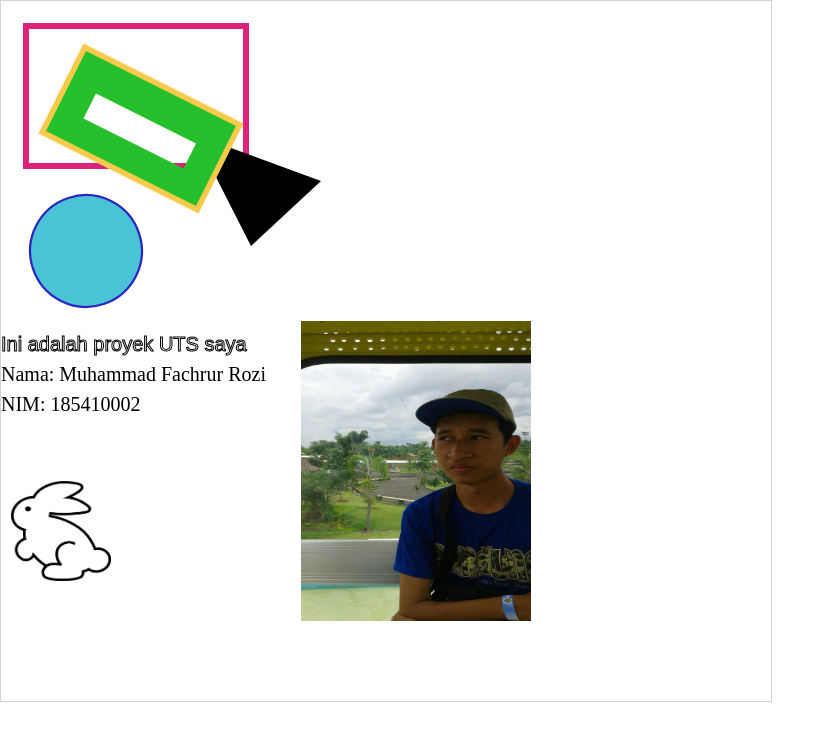
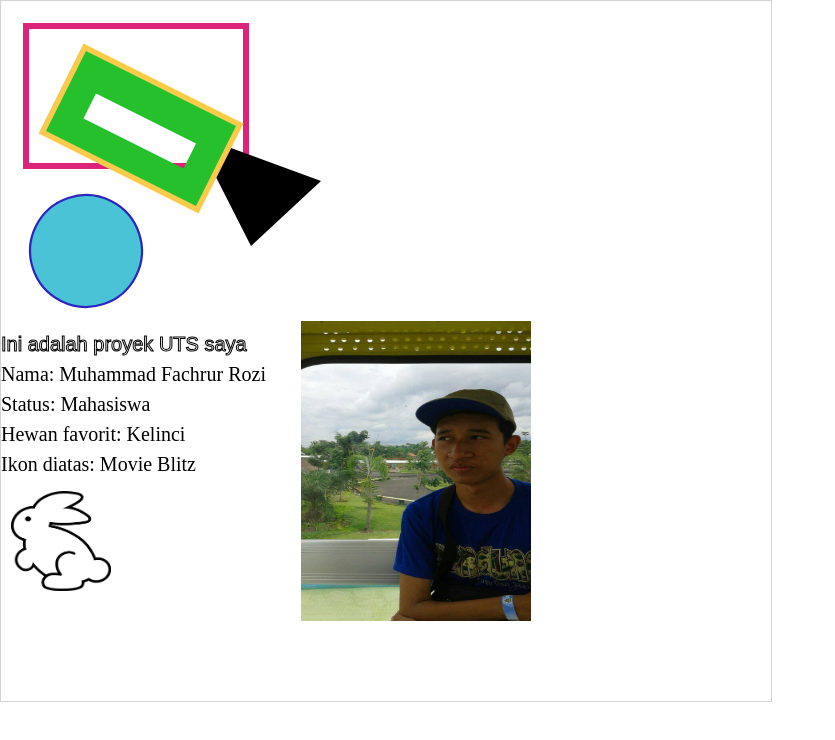
Before and after one commit to rozivector/uts-canvas-html5, a plain HTML site: page index.html in a window 1280 px wide. Shown: the whole page, without its empty margins (0-835 px from the left). Drawn offline with Linux system fonts and the light colour scheme.

Commit message:
Update index.html

```diff
--- a/index.html
+++ b/index.html
@@ -33,9 +33,11 @@
 		context.strokeText("Ini adalah proyek UTS saya", 0, 350);
 		context.font = "20px Times New Roman";
 		context.fillText("Nama: Muhammad Fachrur Rozi", 0, 380);
-		context.fillText("NIM: 185410002", 0, 410);
+		context.fillText("Status: Mahasiswa", 0, 410);
+		context.fillText("Hewan favorit: Kelinci", 0, 440);
+		context.fillText("Ikon diatas: Movie Blitz", 0, 470);
 		context.drawImage(img, 300, 320, 230, 300);
-		context.drawImage(img2, 10, 480, 100, 100);
+		context.drawImage(img2, 10, 490, 100, 100);
 
 		// Persegi panjang merah
 		context.beginPath();
```
